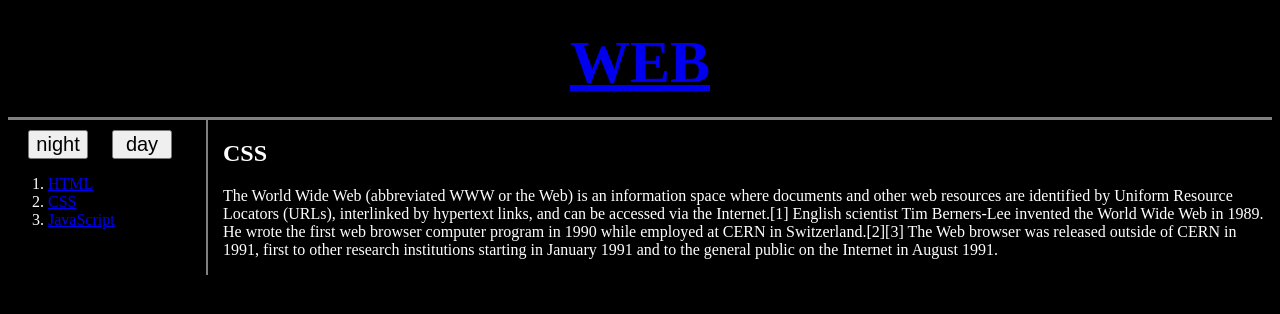
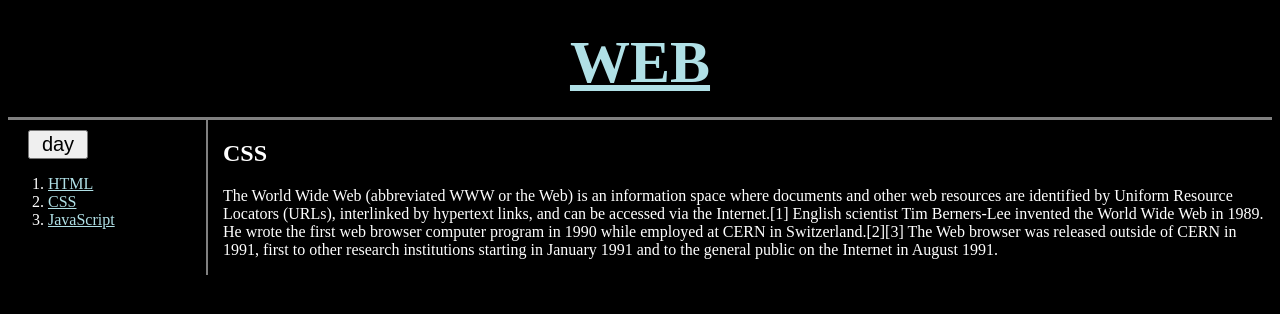
Before and after one commit to Yanizeya/Html-CSS-JavaScriptTutorial, a plain HTML site: page WebProgramingTutorial/web.html in a window 1280 px wide. Both pictures are taken after a click on the button "night". Drawn offline with Linux system fonts and the light colour scheme.

Commit message:
Add files via upload

```diff
--- a/WebProgramingTutorial/web.html
+++ b/WebProgramingTutorial/web.html
@@ -6,6 +6,30 @@
     <meta charset="utf-8">
 
     <link rel = "stylesheet" href = "style.css">
+    <script>
+    function nightDayHandle(self){
+    var target = document.querySelector('body');
+    var alist = document.querySelectorAll('a');
+
+    if(self.value === 'night'){
+      target.style.backgroundColor = 'black';
+      target.style.color = 'white';
+      self.value = 'day';
+      for(var i=0; i<alist.length; i++){
+      alist[i].style.color = 'powderblue';
+      }
+    }
+    else{
+      target.style.backgroundColor = 'white';
+      target.style.color = 'black';
+      self.value = 'night';
+      for(var i=0; i<alist.length; i++){
+      alist[i].style.color = 'blue';
+      }
+    }
+  }
+  </script>
+
   </head>
 
   <body>
@@ -13,14 +37,8 @@
 
     <div id = "grid">
       <div id= "left">
-        <input type="button" value="night" onclick="
-        document.querySelector('body').style.backgroundColor = 'black';
-        document.querySelector('body').style.color = 'white';
-        ">
-        <input type="button" value="day" onclick="
-        document.querySelector('body').style.backgroundColor = 'white';
-        document.querySelector('body').style.color = 'black';
-        ">
+          <input type="button" value='night' onclick="
+          nightDayHandle(this)">
         <ol>
             <li> <a href="html.html"> HTML </a> <br>
             <li> <a href="css.html" > CSS </a> <br>
```
